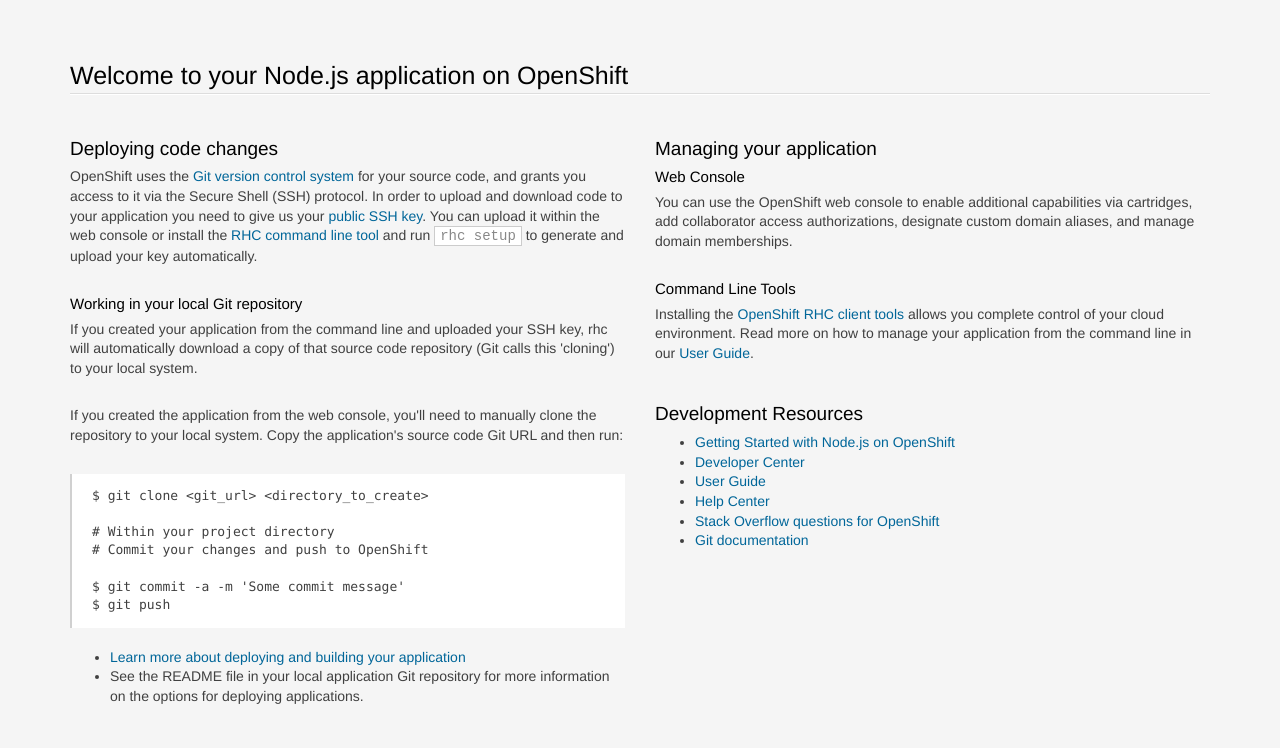
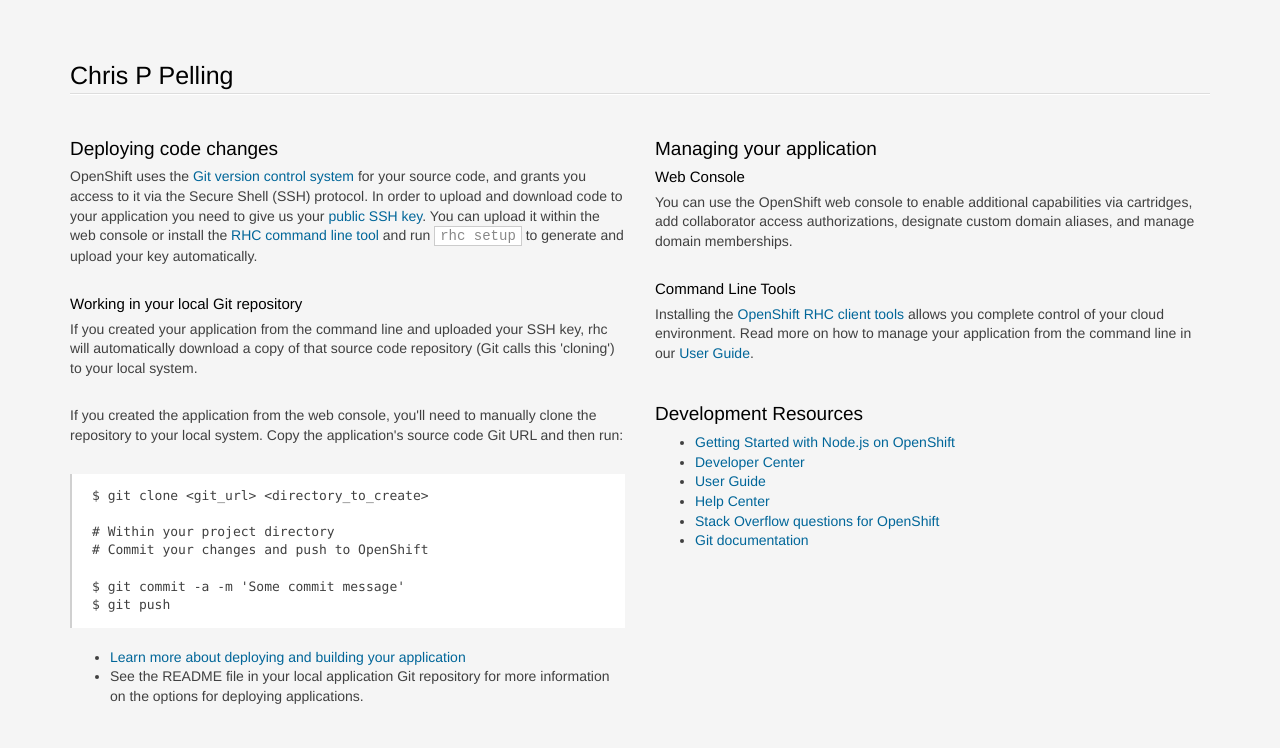
Before and after one commit to pelling/cppelling, a website: page index.html in a window 1280 px wide. Shown: the top 748 px of the page. Drawn offline with Linux system fonts and the light colour scheme.

Commit message:
changed h1 to test git

```diff
--- a/index.html
+++ b/index.html
@@ -207,7 +207,7 @@
 <body>
 <section class='container'>
           <hgroup>
-            <h1>Welcome to your Node.js application on OpenShift</h1>
+            <h1>Chris P Pelling</h1>
           </hgroup>
 
 
```
